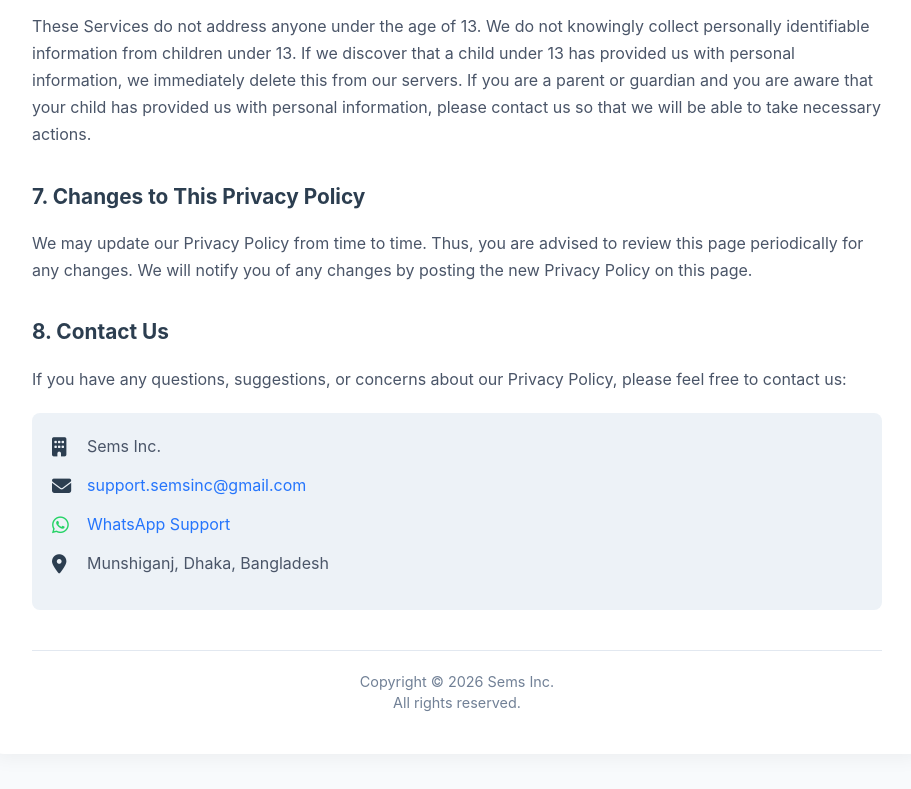
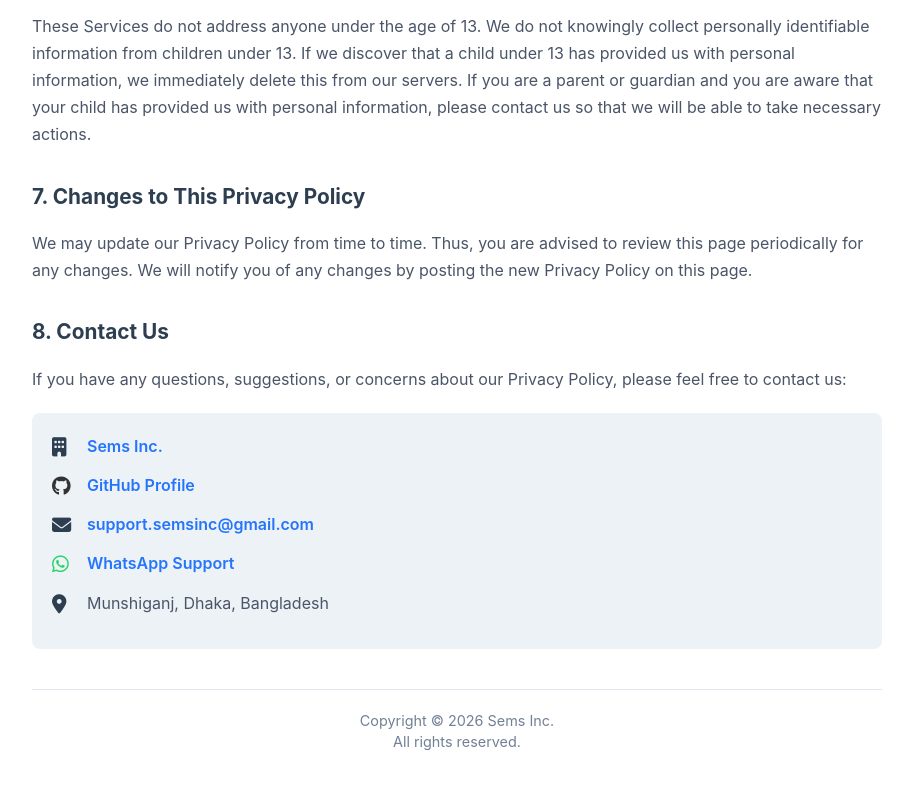
Before and after one commit to Sems-inc/RunDino-PrivacyPolicy, a plain HTML site: page index.html in a window 1280 px wide. Shown: the part 1495-2284 px from the top of the page, without its empty margins (183-1094 px from the left). Drawn offline with Linux system fonts and the light colour scheme.

Commit message:
Update index.html

```diff
--- a/index.html
+++ b/index.html
@@ -70,6 +70,7 @@
         a {
             color: var(--accent-color);
             text-decoration: none;
+            font-weight: 600;
         }
 
         a:hover {
@@ -99,6 +100,10 @@
 
         .contact-item i.fa-whatsapp {
             color: #25D366;
+        }
+
+        .contact-item i.fa-github {
+            color: #333;
         }
 
         footer {
@@ -131,7 +136,7 @@
     <h1>Privacy Policy</h1>
     <div class="date">Last updated: September 8, 2026</div>
 
-    <p><strong>Sems Inc.</strong> built the <strong>RunDino</strong> game as a Free app. This SERVICE is provided by Sems Inc. at no cost and is intended for use as is.</p>
+    <p><a href="https://github.com/Sems-inc" target="_blank" rel="noopener noreferrer">Sems Inc.</a> built the <strong>RunDino</strong> game as a Free app. This SERVICE is provided by Sems Inc. at no cost and is intended for use as is.</p>
 
     <p>This page is used to inform visitors regarding our policies with the collection, use, and disclosure of Personal Information if anyone decided to use our Service.</p>
 
@@ -174,7 +179,11 @@
     <div class="contact-box">
         <div class="contact-item">
             <i class="fa-solid fa-building"></i>
-            <span>Sems Inc.</span>
+            <a href="https://github.com/Sems-inc" target="_blank" rel="noopener noreferrer">Sems Inc.</a>
+        </div>
+        <div class="contact-item">
+            <i class="fa-brands fa-github"></i>
+            <a href="https://github.com/Sems-inc" target="_blank" rel="noopener noreferrer">GitHub Profile</a>
         </div>
         <div class="contact-item">
             <i class="fa-solid fa-envelope"></i>
```
